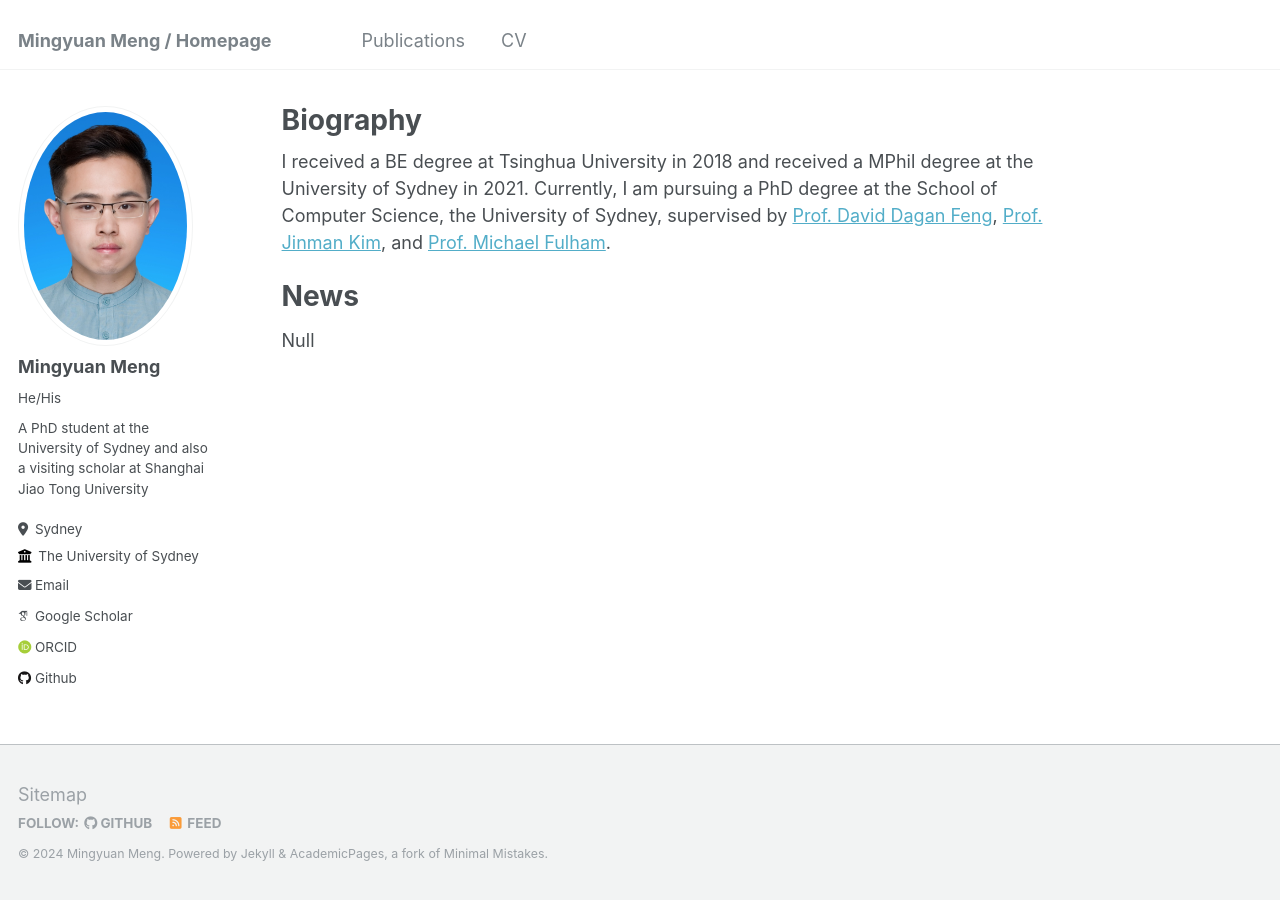
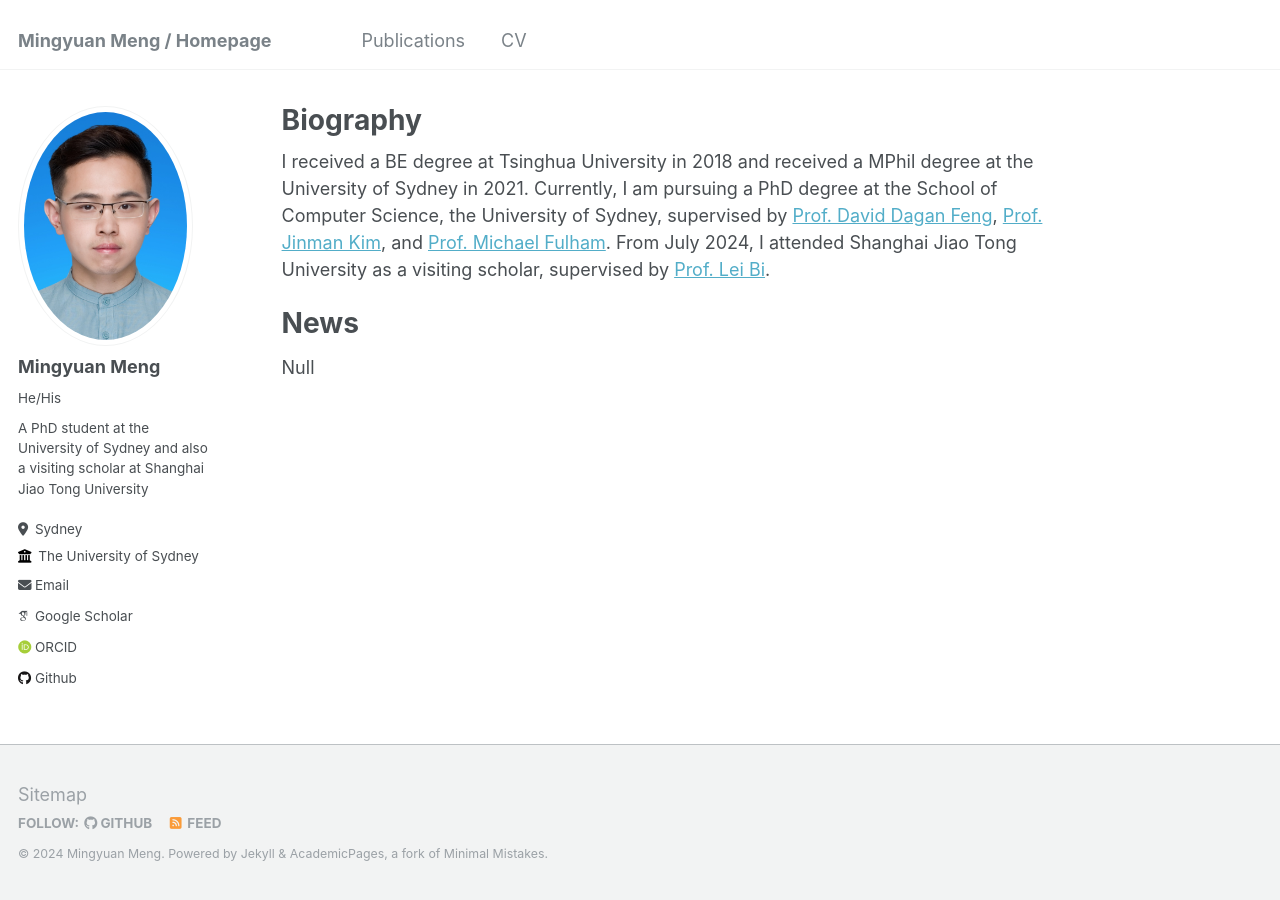
Before and after one commit to MungoMeng/mungomeng.github.io, a Jekyll site: the page built from _pages/about.md, in a window 1280 px wide. Built offline with Jekyll 4.4.1, drawn with Linux system fonts in a browser that asks for light colours; some web fonts are replaced.

Commit message:
Update about.md

```diff
--- a/_pages/about.md
+++ b/_pages/about.md
@@ -7,7 +7,7 @@ redirect_from:
   - /about.html
 ---
 
-I received a BE degree at Tsinghua University in 2018 and received a MPhil degree at the University of Sydney in 2021. Currently, I am pursuing a PhD degree at the School of Computer Science, the University of Sydney, supervised by [Prof. David Dagan Feng](https://www.sydney.edu.au/engineering/about/our-people/academic-staff/dagan-feng.html), [Prof. Jinman Kim](https://www.sydney.edu.au/engineering/about/our-people/academic-staff/jinman-kim.html), and [Prof. Michael Fulham](https://www.sydney.edu.au/engineering/about/our-people/academic-staff/michael-fulham.html).
+I received a BE degree at Tsinghua University in 2018 and received a MPhil degree at the University of Sydney in 2021. Currently, I am pursuing a PhD degree at the School of Computer Science, the University of Sydney, supervised by [Prof. David Dagan Feng](https://www.sydney.edu.au/engineering/about/our-people/academic-staff/dagan-feng.html), [Prof. Jinman Kim](https://www.sydney.edu.au/engineering/about/our-people/academic-staff/jinman-kim.html), and [Prof. Michael Fulham](https://www.sydney.edu.au/engineering/about/our-people/academic-staff/michael-fulham.html). From July 2024, I attended Shanghai Jiao Tong University as a visiting scholar, supervised by [Prof. Lei Bi](http://lei.bi/).
 
 News
 ======
```
